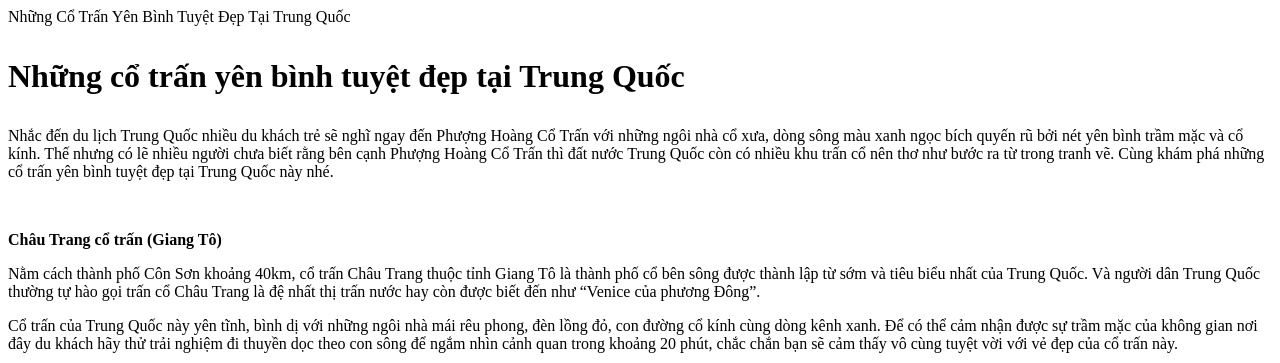
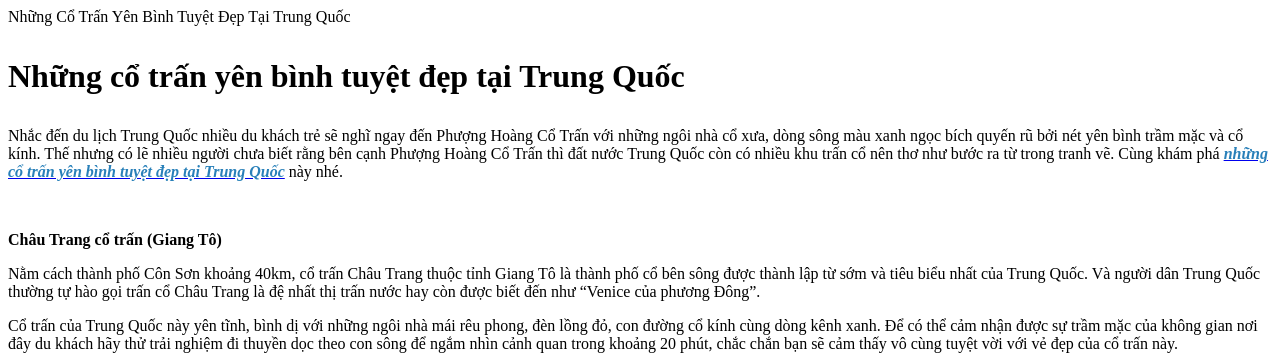
Before and after one commit to vemaybay123/nhung-co-tran-yen-binh-tuyet-dep-tai-trung-quoc, a plain HTML site: page index.html in a window 1280 px wide. Shown: the top 363 px of the page. Drawn offline with Linux system fonts and the light colour scheme.

Commit message:
Update index.html

```diff
--- a/index.html
+++ b/index.html
@@ -7,7 +7,7 @@
 </body>
 
 
-<p>Nhắc đến du lịch Trung Quốc nhiều du khách trẻ sẽ nghĩ ngay đến Phượng Hoàng Cổ Trấn với những ngôi nhà cổ xưa, dòng sông màu xanh ngọc bích quyến rũ bởi nét yên bình trầm mặc và cổ kính. Thế nhưng có lẽ nhiều người chưa biết rằng bên cạnh Phượng Hoàng Cổ Trấn thì đất nước Trung Quốc còn có nhiều khu trấn cổ nên thơ như bước ra từ trong tranh vẽ. Cùng khám phá những cổ trấn yên bình tuyệt đẹp&nbsp;tại Trung Quốc này nhé.</p>
+<p>Nhắc đến du lịch Trung Quốc nhiều du khách trẻ sẽ nghĩ ngay đến Phượng Hoàng Cổ Trấn với những ngôi nhà cổ xưa, dòng sông màu xanh ngọc bích quyến rũ bởi nét yên bình trầm mặc và cổ kính. Thế nhưng có lẽ nhiều người chưa biết rằng bên cạnh Phượng Hoàng Cổ Trấn thì đất nước Trung Quốc còn có nhiều khu trấn cổ nên thơ như bước ra từ trong tranh vẽ. Cùng khám phá <em><strong><a href="https://vemaybay123.github.io/nhung-co-tran-yen-binh-tuyet-dep-tai-trung-quoc/" target="_blank"><span style="color:#2980b9">những cổ trấn yên bình tuyệt đẹp&nbsp;tại Trung Quốc</span></a></strong></em> này nhé.</p>
 
 <p>&nbsp;</p>
 
```
